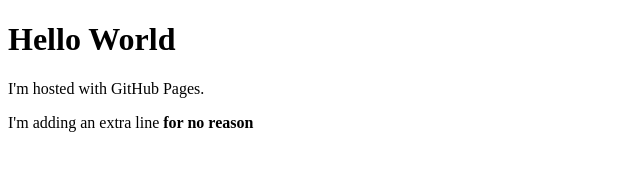
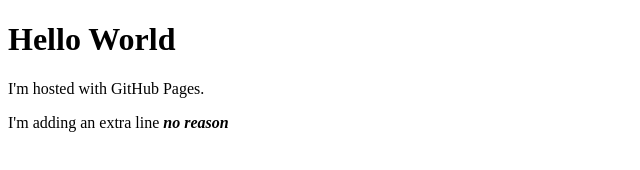
Before and after one commit to act08/act08, a plain HTML site: page index.html in a window 1280 px wide. Shown: the full height of the page, 0-640 px from the left. Drawn offline with Linux system fonts and the light colour scheme.

```diff
--- a/index.html
+++ b/index.html
@@ -3,6 +3,6 @@
 <body>
 <h1>Hello World</h1>
 <p>I'm hosted with GitHub Pages.</p>
-<P>I'm adding an extra line <strong>for no reason</strong></P>
+<P>I'm adding an extra line <strong><em>no reason</em></strong></P>
 </body>
 </html>
```
